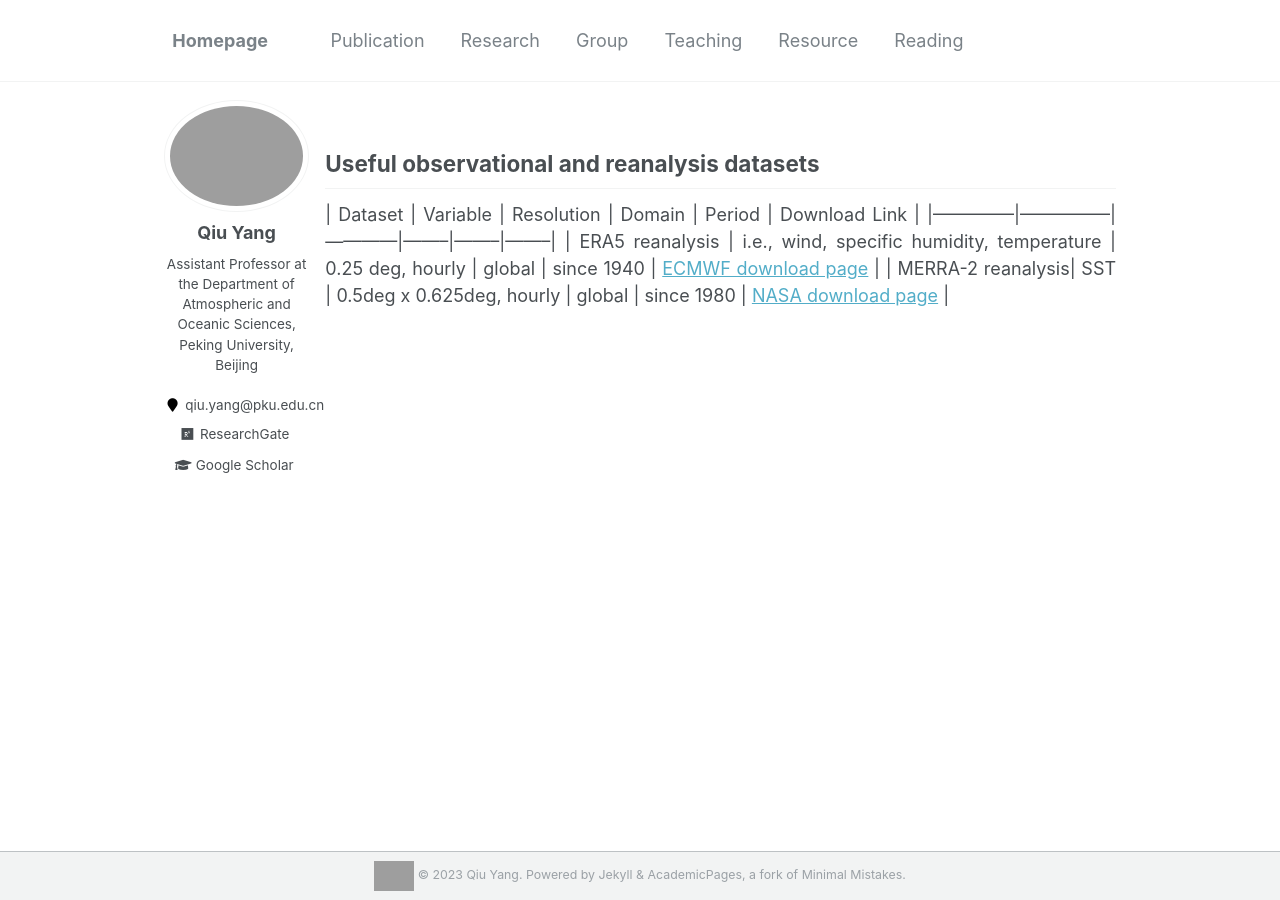
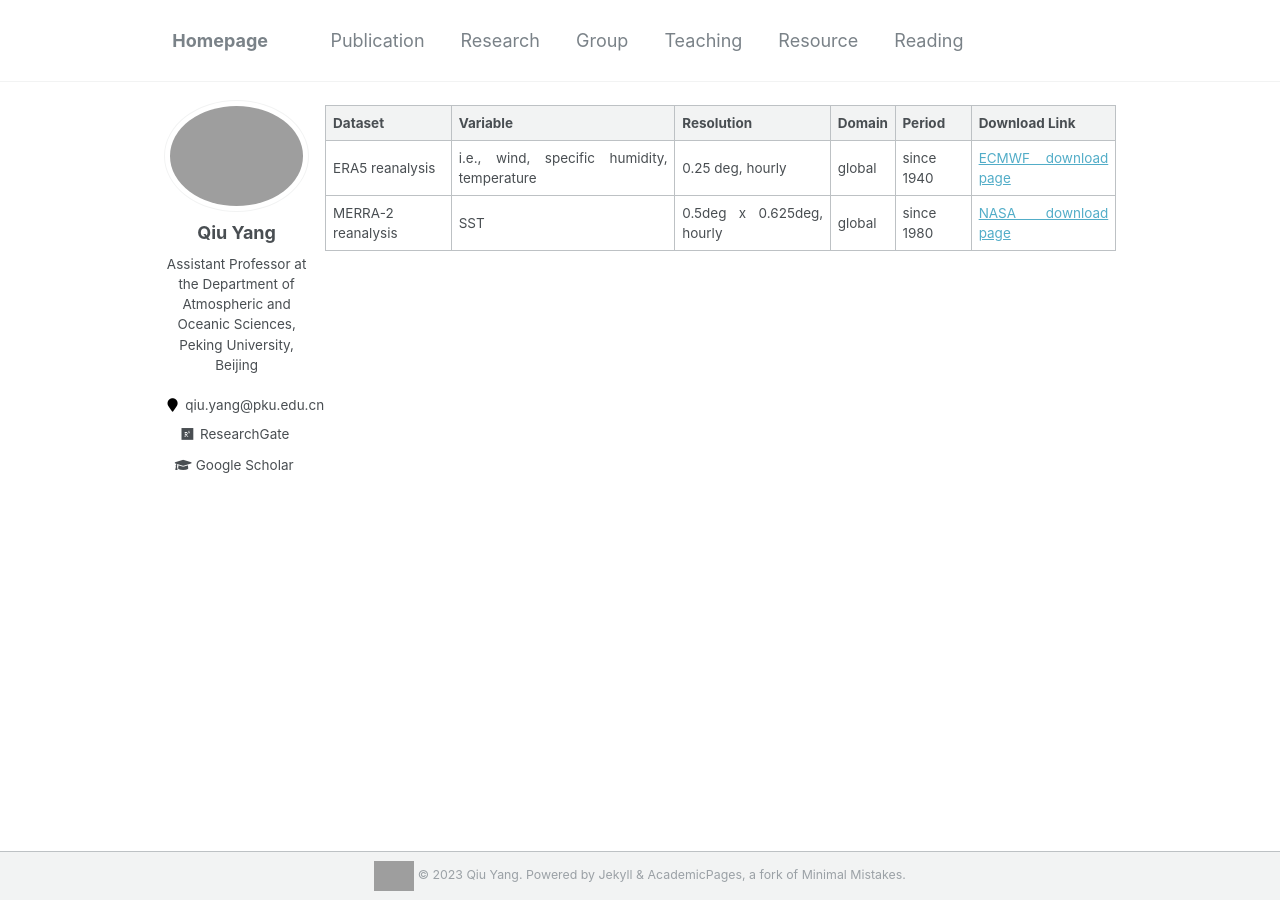
Before and after one commit to qiuyang50/qiuyang50.github.io, a Jekyll site: the page built from _pages/resource.md, in a window 1280 px wide. Built offline with Jekyll 4.4.1, drawn with Linux system fonts in a browser that asks for light colours; grey boxes are pictures that could not be loaded.

Commit message:
Update resource.md

```diff
--- a/_pages/resource.md
+++ b/_pages/resource.md
@@ -5,7 +5,9 @@ permalink: /resource/
 author_profile: true
 ---
 
-## Useful observational and reanalysis datasets
+<!--## Useful observational and reanalysis datasets -->
+
+
 |   Dataset    |   Variable    | Resolution | Domain | Period |  Download Link  |
 |--------------|---------------|------------|--------|--------|--------|
 | ERA5 reanalysis   | i.e., wind, specific humidity, temperature | 0.25 deg, hourly          | global | since 1940 | [ECMWF download page](https://cds.climate.copernicus.eu/cdsapp#!/search?type=dataset&text=ERA5) |
```
